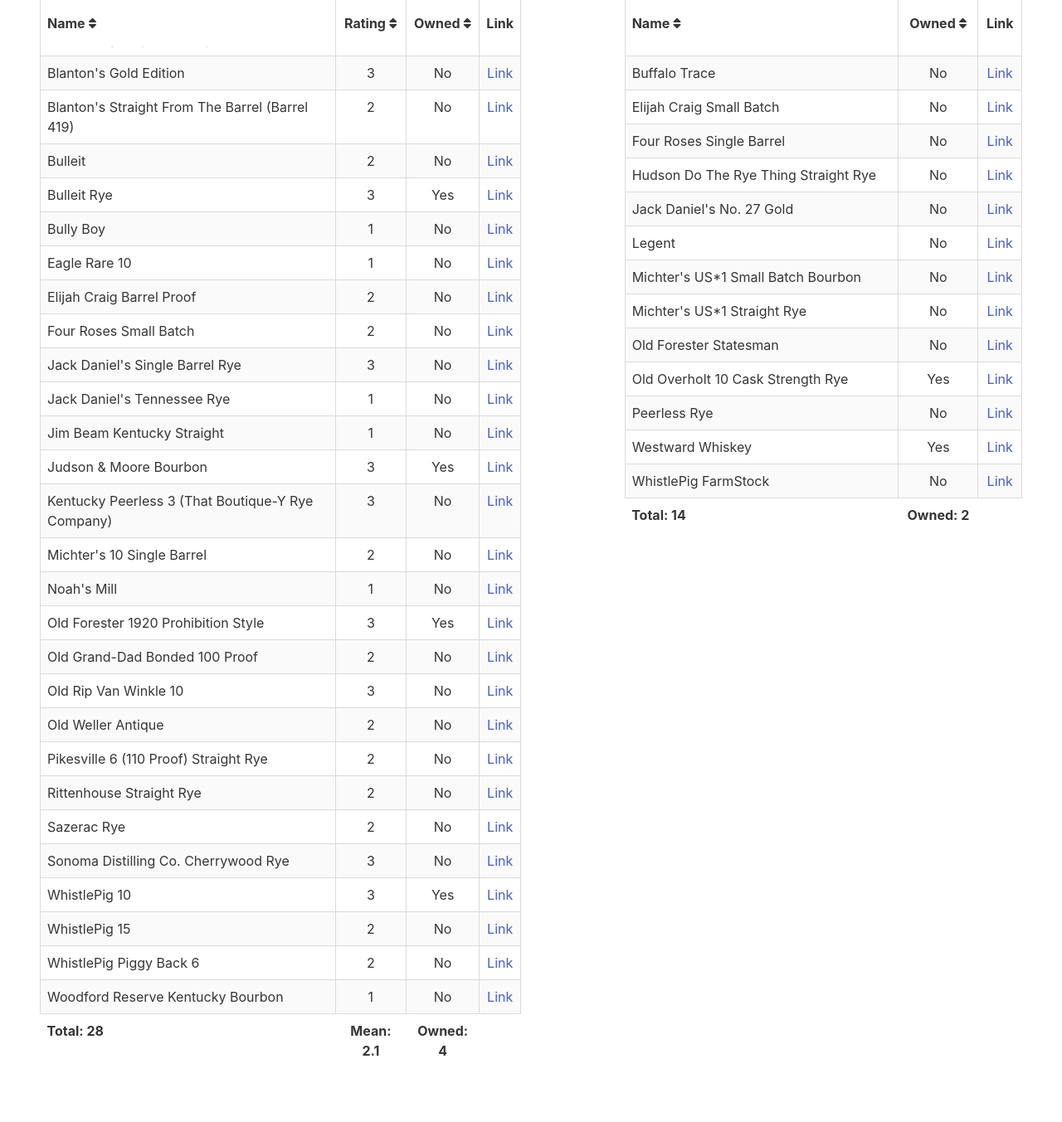
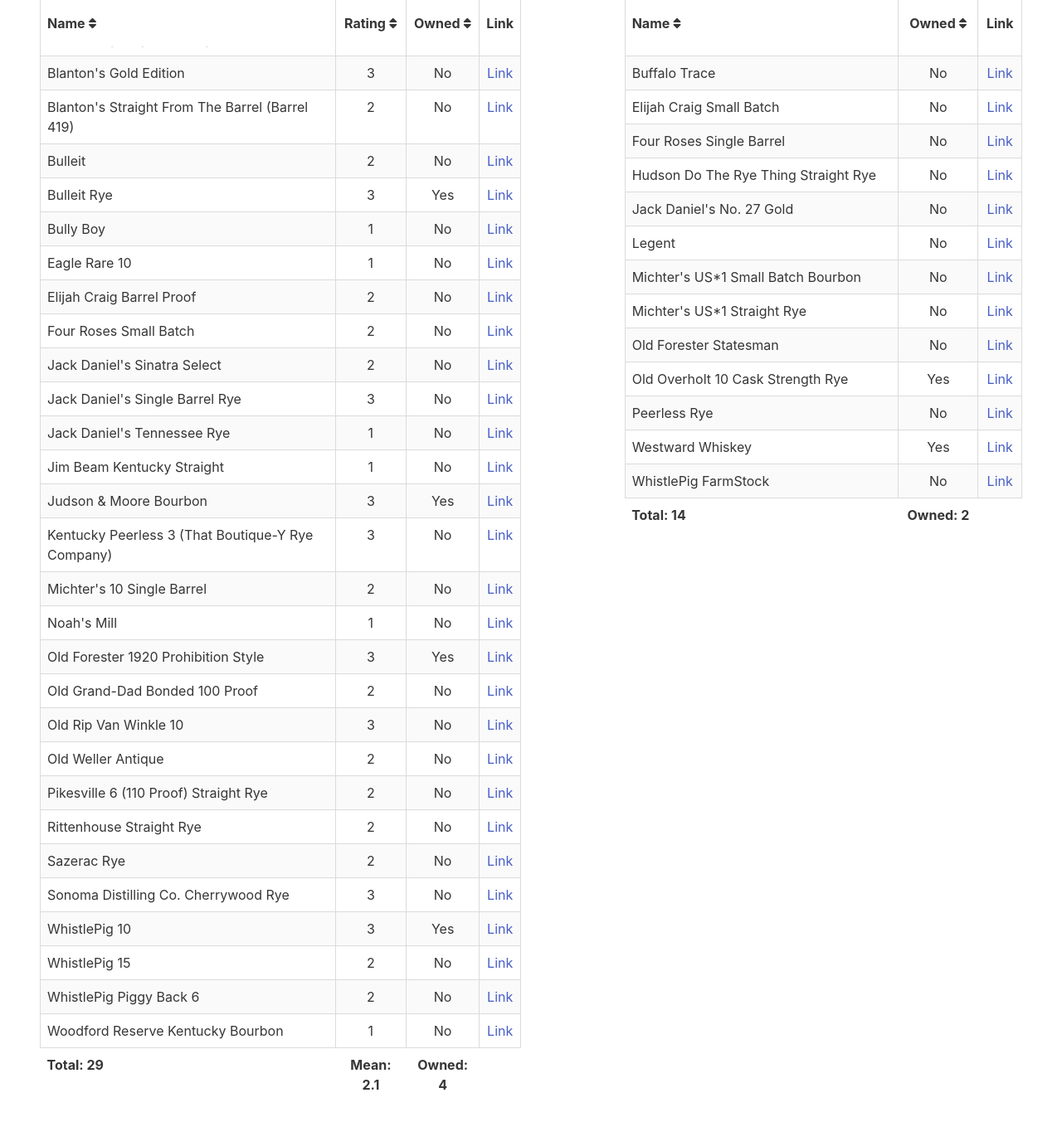
Before and after one commit to grega/whisky, a Jekyll site: the page built from american.html, in a window 1280 px wide and 1400 px high, scrolled down 340 px. Shown: the top 1353 px of the window at 83% size. Built offline with Jekyll 4.4.1, drawn with Linux system fonts in a browser that asks for light colours; nearby versions of some CDN libraries.

Commit message:
Update tried.yml

```diff
--- a/_data/american/tried.yml
+++ b/_data/american/tried.yml
@@ -86,3 +86,6 @@
   rating: 3
   owned: true
   link: https://judsonandmoore.com/pages/our-whiskeys
+
+- name: Jack Daniel's Sinatra Select
+  rating: 2
```
